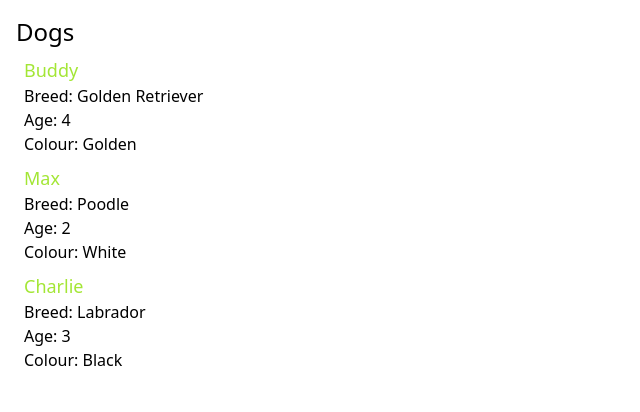
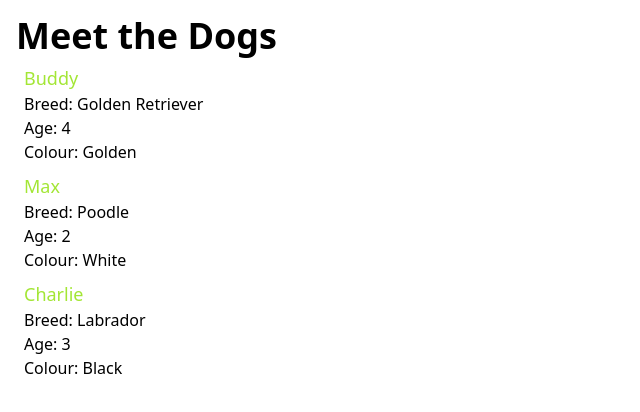
Before and after one commit to Jeffdcdr/webdev2-demos-wednesday, a Next.js app: page /week-3 in a window 1280 px wide. Shown: the top 412 px of the page, without its empty margins (0-640 px from the left). Built offline with nearby package versions, Linux system fonts and the light colour scheme.

Commit message:
updating page.js
Just some updates

```diff
--- a/app/week-3/page.js
+++ b/app/week-3/page.js
@@ -29,7 +29,7 @@ export default function Page() {
   return (
     // <main className="pl-4">
     <main className="m-4">
-      <h1 className="text-2xl font-italic">Dogs</h1>
+      <h1 className="text-4xl font-bold">Meet the Dogs</h1>
 
       <Dog
         name={dog1.name}
```
